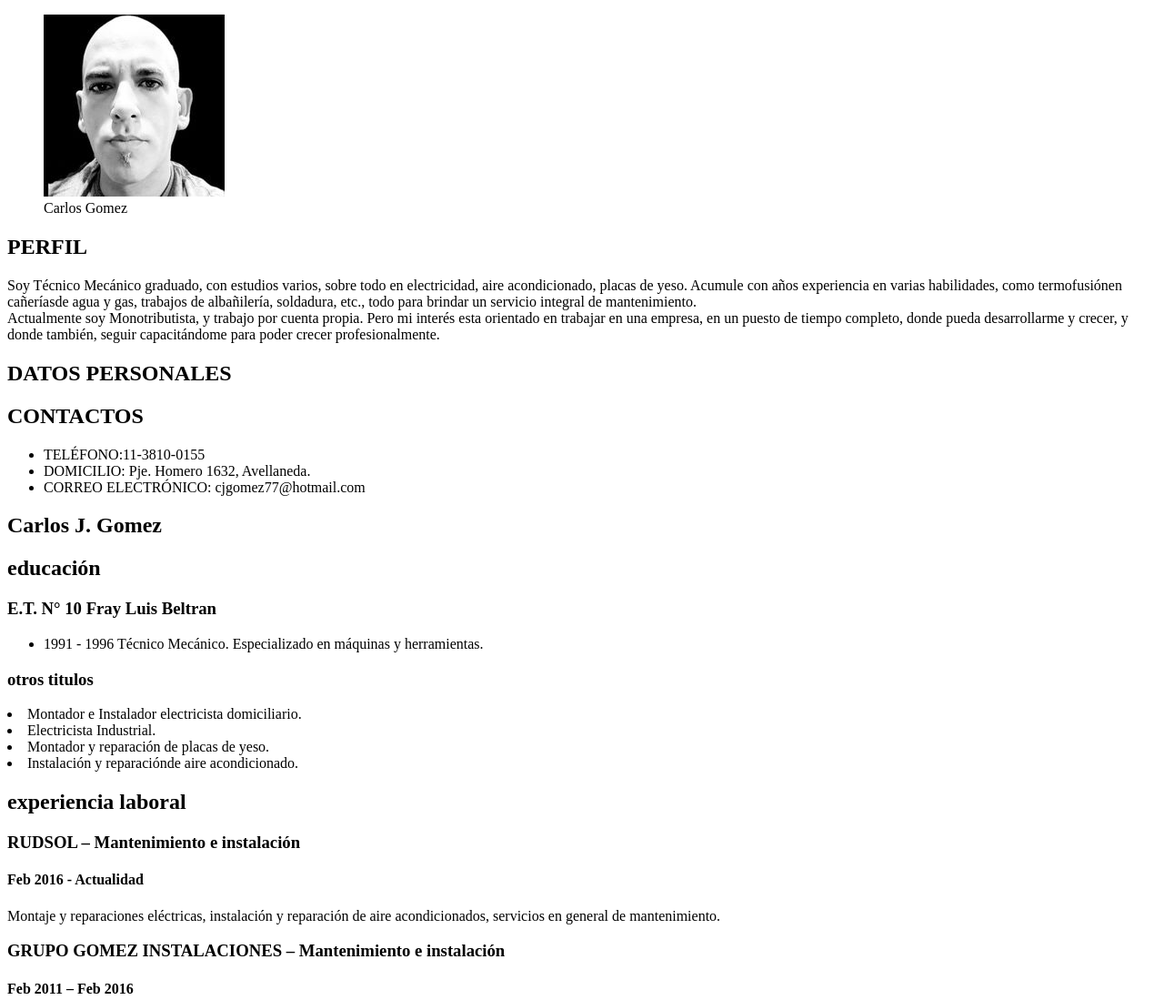
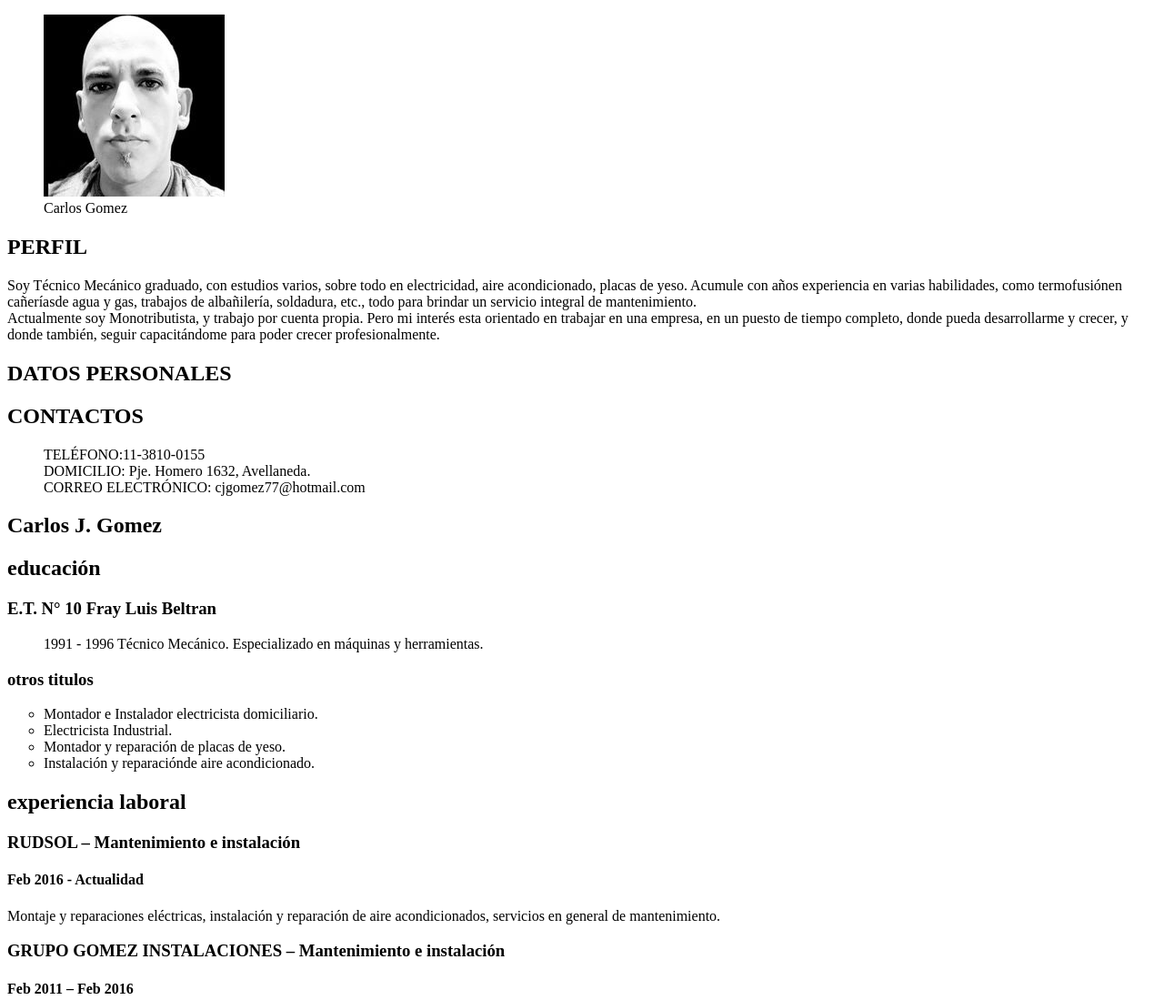
Before and after one commit to CarlosJose1977/CVproyecto, a plain HTML site: page idex.html in a window 1280 px wide. Shown: the top 1099 px of the page at 91% size. Drawn offline with Linux system fonts and the light colour scheme.

Commit message:
Se inicio CSS creando carpeta.

```diff
--- /dev/null
+++ b/css/curriculum.css
@@ -0,0 +1,8 @@
+
+
+ul {
+    list-style-type: none;
+}
+article ul {
+    list-style-type: circle;
+}
--- a/idex.html
+++ b/idex.html
@@ -5,6 +5,7 @@
     <meta http-equiv="X-UA-Compatible" content="IE=edge">
     <meta name="viewport" content="width=device-width, initial-scale=1.0">
     <title>CV Carlos Gomez</title>
+    <link rel="stylesheet" href="css/curriculum.css">
 </head>
 <body>
     <aside>
@@ -50,10 +51,14 @@
                 </li>
             </ul>
             <h3>otros titulos</h3>
-            <li>Montador e Instalador electricista domiciliario.</li>
-            <li>Electricista Industrial.</li>
-            <li>Montador y reparación de placas de yeso.</li>
-            <li>Instalación y reparaciónde aire acondicionado.</li>
+            <article>
+            <ul>
+                <li>Montador e Instalador electricista domiciliario.</li>
+                <li>Electricista Industrial.</li>
+                <li>Montador y reparación de placas de yeso.</li>
+                <li>Instalación y reparaciónde aire acondicionado.</li>
+            </ul>
+            </article>
         </section>
         <section>
             <h2>experiencia laboral</h2>
```
